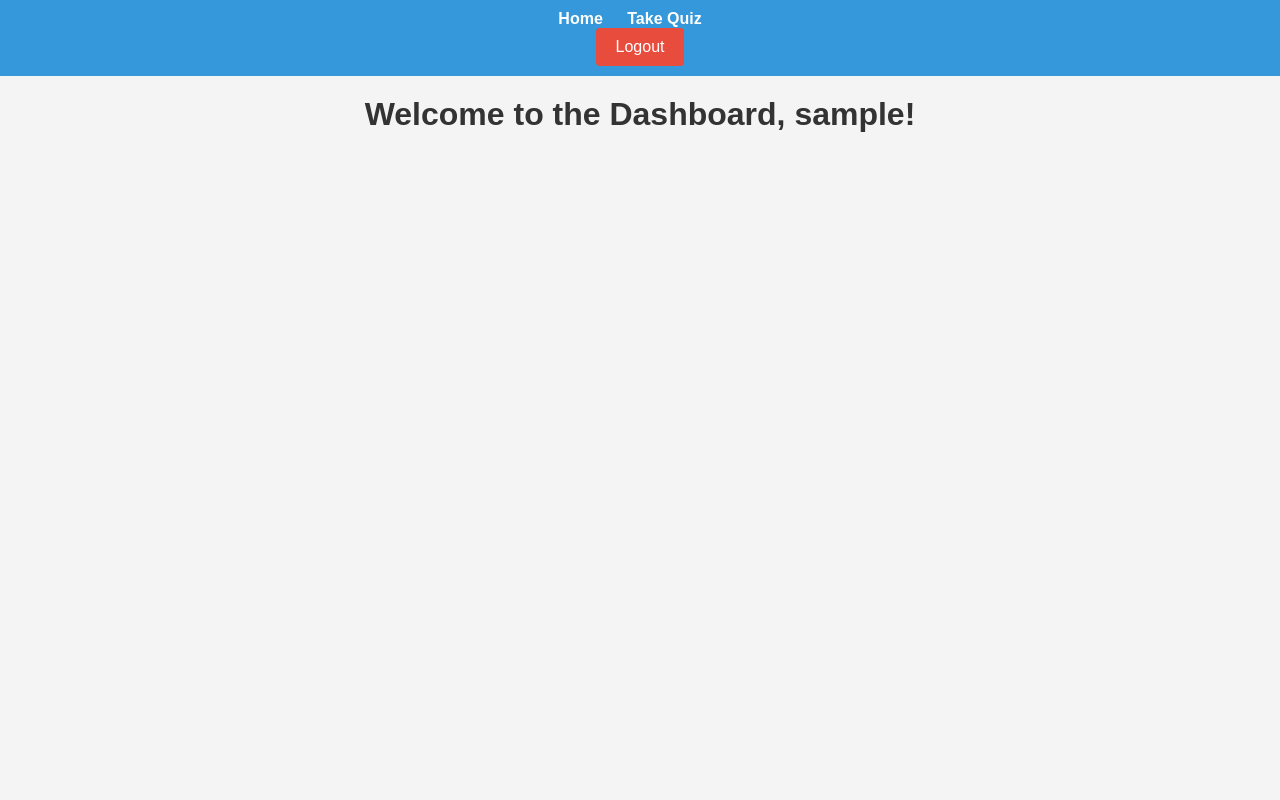
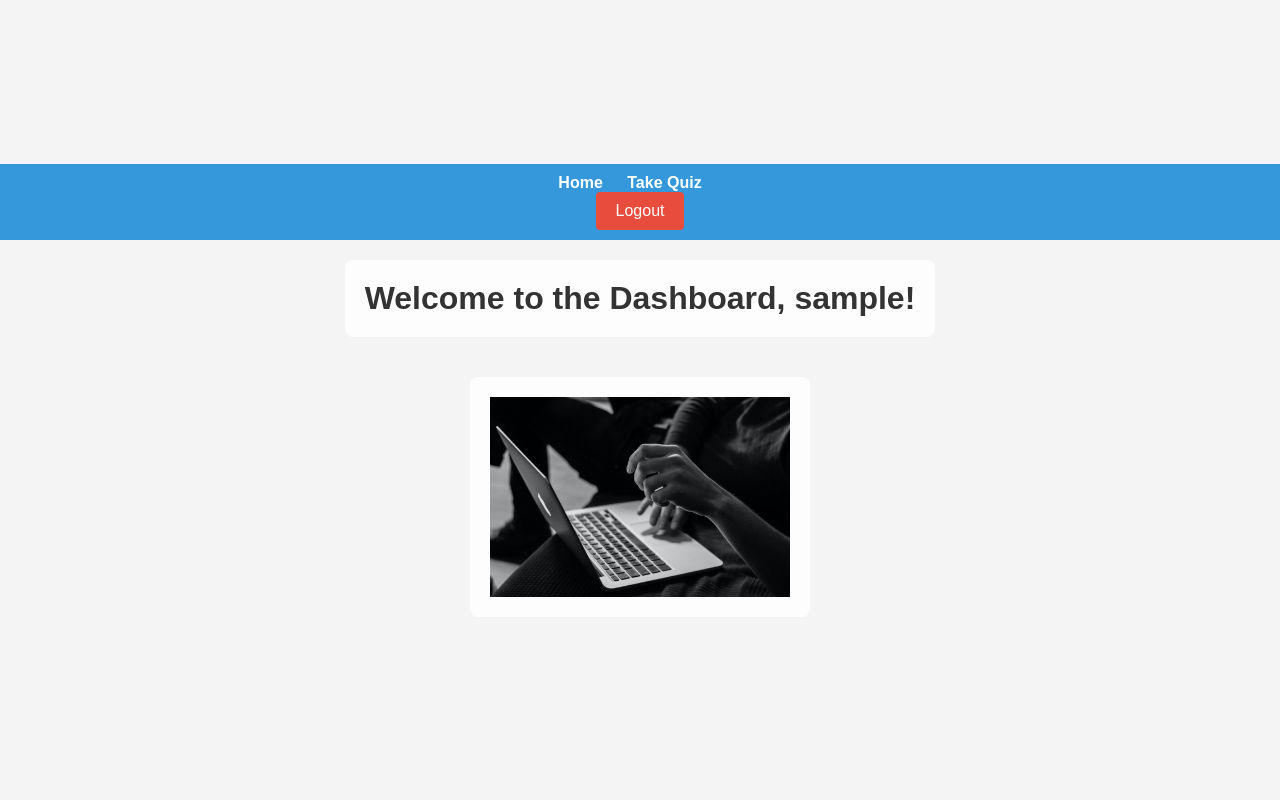
Before and after one commit to atishay2305-hub/SSW-500-Final-Project, a Flask app: page /dashboard in a window 1280 px wide. Run offline with Flask 3, Linux system fonts and the light colour scheme; the visitor is signed in with stand-in values (Sample User, id 1).

Commit message:
added img to dashboard and made few changes

```diff
--- a/app.py
+++ b/app.py
@@ -88,7 +88,7 @@ def login():
         user = users.find_one({'username': username})
         if user and check_password_hash(user['password'], password):
             login_user(User(username=user['username'], password=user['password']))
-            return redirect(url_for('quiz'))
+            return redirect(url_for('dashboard'))
         else:
             flash('Invalid username or password!', category='error')
 
--- a/templates/dashboard.html
+++ b/templates/dashboard.html
@@ -12,12 +12,18 @@
             background-color: #f4f4f4;
             margin: 0;
             padding: 0;
+            display: flex;
+            flex-direction: column;
+            align-items: center;
+            justify-content: center;
+            height: 100vh;
         }
 
         nav {
             background-color: #3498db;
             padding: 10px;
             text-align: center;
+            width: 100%;
         }
 
         ul {
@@ -42,6 +48,26 @@
             text-align: center;
             color: #333;
             margin: 20px;
+            background-color: rgba(255, 255, 255, 0.8);
+            padding: 20px;
+            border-radius: 8px;
+        }
+
+        .image-container {
+            background-color: rgba(255, 255, 255, 0.8);
+            padding: 20px;
+            border-radius: 8px;
+            margin: 20px;
+            text-align: center;
+            max-width: 300px; /* Set a maximum width for the image container */
+            margin: 20px auto; /* Center the container horizontally */
+        }
+
+        img {
+            max-width: 100%; /* Make sure the image doesn't exceed the container width */
+            height: auto; /* Maintain the image aspect ratio */
+            display: block; /* Remove extra space below the image */
+            margin: 0 auto; /* Center the image within the container */
         }
 
         button {
@@ -64,13 +90,16 @@
     <nav>
         <ul>
             <li><a href="{{ url_for('home') }}">Home</a></li>
-            <li><a href="{{ url_for('auth.quiz') }}">Take Quiz</a></li>
+            <li><a href="{{ url_for('quiz') }}">Take Quiz</a></li>
         </ul>
         <form action="{{ url_for('logout') }}" method="post">
             <button type="submit">Logout</button>
         </form>
     </nav>
     <h1>Welcome to the Dashboard, {{ session['username'] }}!</h1>
+    <div class="image-container">
+        <img src="../static/img.jpg">
+    </div>
 </body>
 
 </html>
```
Also changed, not shown: static/img.jpg (added).
